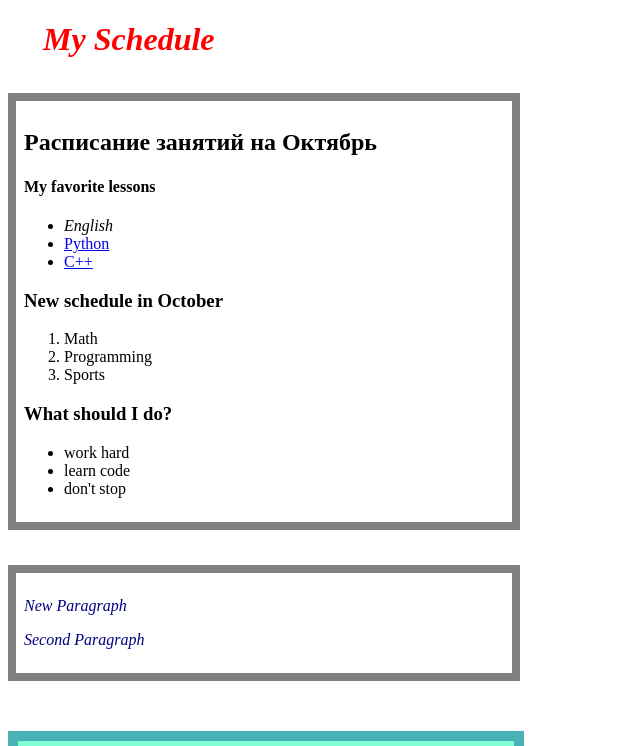
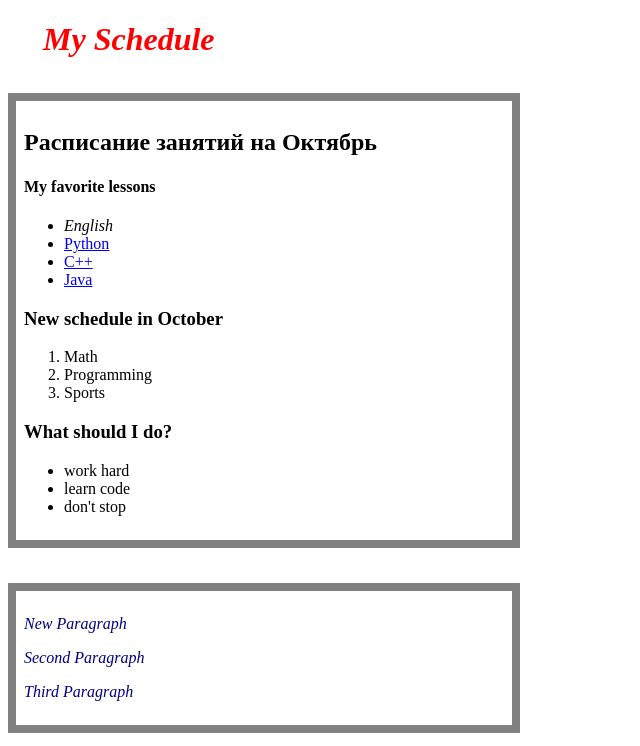
Before and after one commit to GenBlock13/Schedule, a plain HTML site: page index.html in a window 1280 px wide. Shown: the top 746 px of the page, without its empty margins (0-640 px from the left). Drawn offline with Linux system fonts and the light colour scheme.

Commit message:
live_server

```diff
--- a/index.html
+++ b/index.html
@@ -22,6 +22,7 @@
     <li><em>English</em></li>
     <li><a href="https://www.python.org/" target="_blank" rel="noopener noreferrer">Python</a></li>
     <li><a href="https://academy.yandex.ru/handbook/cpp" target="_blank" rel="noopener noreferrer">C++</a></li>
+    <li><a href="https://www.java.com/ru/" target="_blank" rel="noopener noreferrer">Java</a></li>
 </ul>
 
 <h3> New schedule in October</h3>
@@ -48,6 +49,7 @@
 <section>
     <p>New Paragraph</p>
     <p>Second Paragraph</p>
+    <p>Third Paragraph</p>
 </section>
 
 <article>
```
